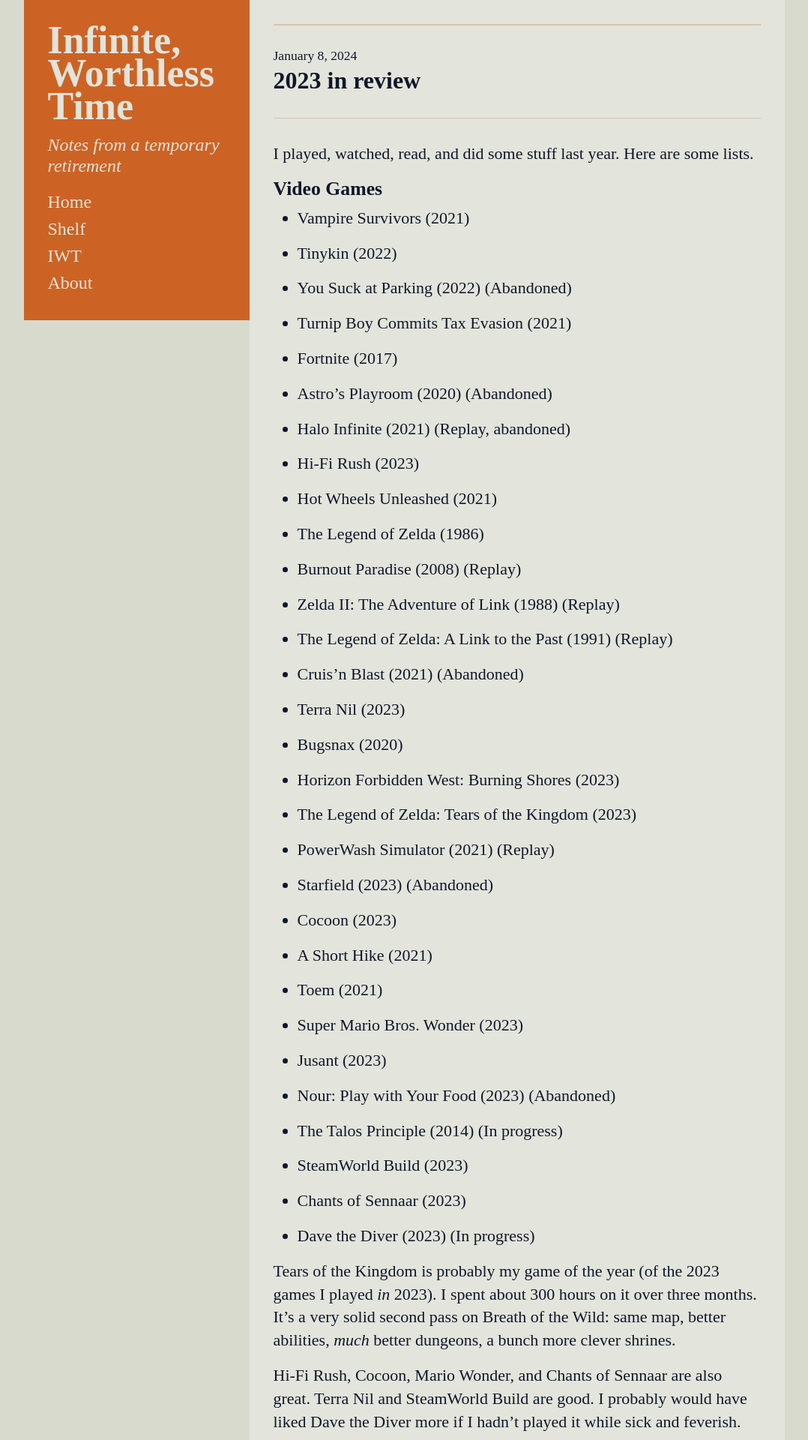
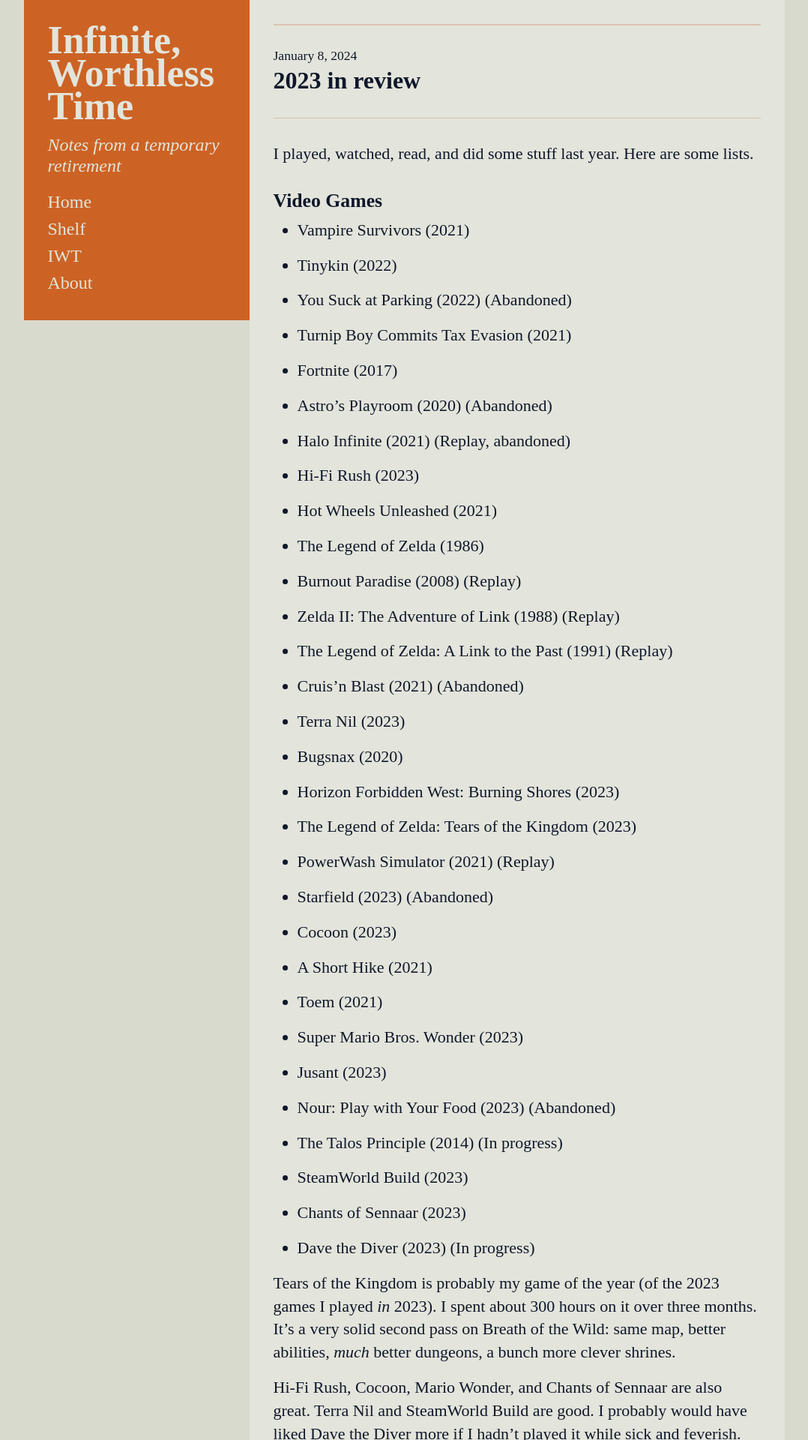
Before and after one commit to dalke/Cedeless, a Jekyll site: the page built from _posts/2024-01-08-2023-in-review.md, in a window 1280 px wide. Shown: the top 1920 px of the page at 75% size, without its empty margins (101-1179 px from the left). Built offline with Jekyll 4.4.1, drawn with Linux system fonts in a browser that asks for light colours; some web fonts are replaced.

Commit message:
More top margin on headings

```diff
--- a/assets/css/cedeless.scss
+++ b/assets/css/cedeless.scss
@@ -416,10 +416,10 @@ article, .about-body, .shelf-body {
     font-family: 'Valkyrie A Caps';
     font-feature-settings: 'smcp' 1, 'c2sc' 1, 'ss01' 1;
     line-height: 1.2;
-    margin: 0 0 .5rem 0;
+    margin: 2rem 0 .5rem 0;
   }
   h4 {
-    margin: 0 0 .5rem 0;
+    margin: 2rem 0 .5rem 0;
   }
   blockquote {
     padding: 1.5rem 2rem 0.5rem 2rem;
```
